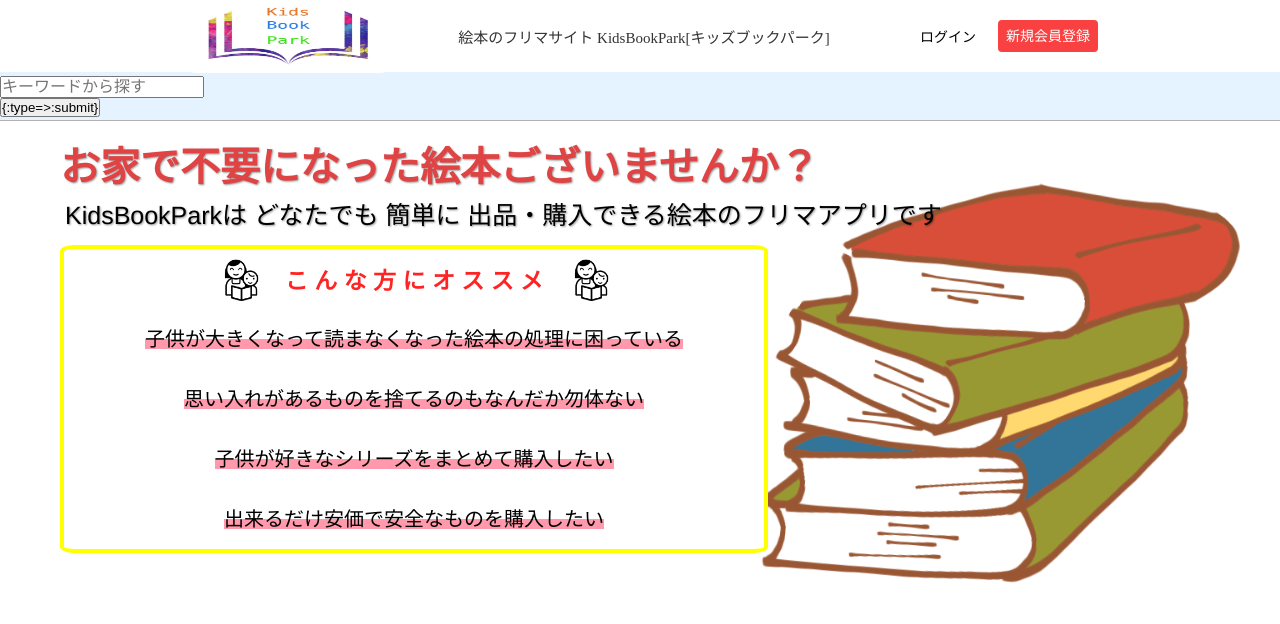
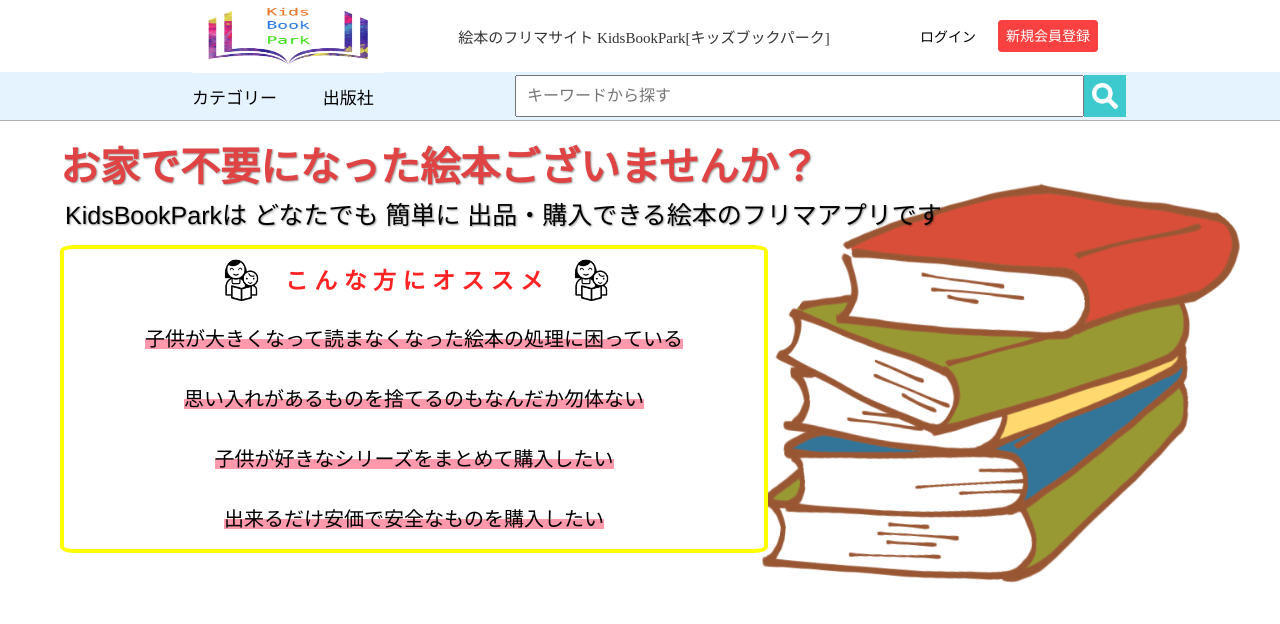
Before and after one commit to nakanenakane/kidsbookpark, a Rails app: page / in a window 1280 px wide. Shown: the top 624 px of the page. Run offline with Rails 7, Linux system fonts and the light colour scheme; style sheets or scripts are compiled from the project's sources; parts of the project's set-up code (start-up, migrations or seed data) failed here and were passed over.

Commit message:
header作成

```diff
--- a/app/assets/stylesheets/_front.scss
+++ b/app/assets/stylesheets/_front.scss
@@ -6,7 +6,6 @@
 .header{
   height: 120px;
   width: 100vw;
-  //background-color: #e5f2ff;
   background-color: #ffff;
   border-bottom: 1px solid;
   border-color: rgb(180, 176, 176);
@@ -17,9 +16,6 @@
     align-items: center;
     height: 60%;
     width: 100%;
-    &__icon{
-
-    }
     &__title{
       width: 30%;
       margin-left: 5%;
@@ -40,13 +36,24 @@
         justify-content: space-between;
         align-items: center;
         padding-left: 20px;
+          &--mypage{
+            height: 32px;
+            width: 100px;
+            text-align: center;
+            font-size: 14px;
+            border-radius: 4px;
+            box-sizing: border-box;
+            background: #fa4141;
+            color: #fff;
+            padding: 5px 8px;
+        }
         &--login{
           width: 58px;
           margin-right: 20px;
           font-size: 14px;
           color: black;
         }
-        &--new{
+        &--new,&--mypage{
           height: 32px;
           width: 100px;
           text-align: center;
@@ -65,32 +72,56 @@
   }
   &__search{
     display: flex;
+    justify-content: space-between;
     align-items: center;
     height: 40%;
     width: 100%;
     background-color: #e5f2ff;
+    &__nav{
+      display: flex;
+      justify-content: center;
+      height: 90%;
+      width: 20%;
+      margin-left: 13%;
+      font-size: 17px;
+      text-align: center;
+      &--category{
+        width: 90px;
+        margin-left: 5%;
+        padding-top: 4%;
+      }
+      &--publisher{
+        width: 90px;
+        margin-left: 10%;
+        padding-top: 4%;
+      }
+    }
     &__searchbox{
-      margin-left: auto;
-      width: 100%;
-      &--input{
-        width: calc(100% - 26px);
-        height: 36px;
-        padding: 0 0 0 5px;
-      }
-      & form{
+      display: flex;
+      justify-content: center;
+      height: 100%;
+      width: 70%;
+      margin-right: 43px;
+      padding-top: 0.4%;
+      form{
         display: flex;
       }
-      &--icon img{
-        height: 25px;
+      input[type="text"] {
+        height: 80%;
+        width: 555px;
+        padding-left: 10px;
+      }
+      &__icon img{
+        display: inline-block;
+        height: 63%;
         border: 0;
         cursor: pointer;
         background-color: #3CCACE;
-        background-image: "icon-search 1.png";
         padding: 8px;
         border-style: none;
       }
-      &--icon button{
-        height: 40px;
+      &__icon button{
+        height: 42px;
         border: none;
       }
     }
--- a/app/views/front/index.html.haml
+++ b/app/views/front/index.html.haml
@@ -18,15 +18,18 @@
           =link_to new_user_registration_path(current_user) do
             .header__main__nav__list--new
               新規会員登録
-
   .header__search
-    .header__searchbox
+    .header__search__nav
+      .header__search__nav--category
+        カテゴリー
+      .header__search__nav--publisher
+        出版社
+    .header__search__searchbox
       = form_with(local: true) do |form|
-        = form.text_field :name, placeholder: "キーワードから探す", class:"header__searchbox--input"
-        .header__searchbox--icon
-          = button_tag type: :submit
-    .header__nav
-
+        = form.text_field :name, placeholder: "キーワードから探す"
+      .header__search__searchbox__icon
+        = button_tag type: :submit do
+          = image_tag "icon-search.png"
 .body
   = link_to "#" do
     = render 'sellbook-icon'
```
Also changed, not shown: app/assets/images/icon-search.png (added).
